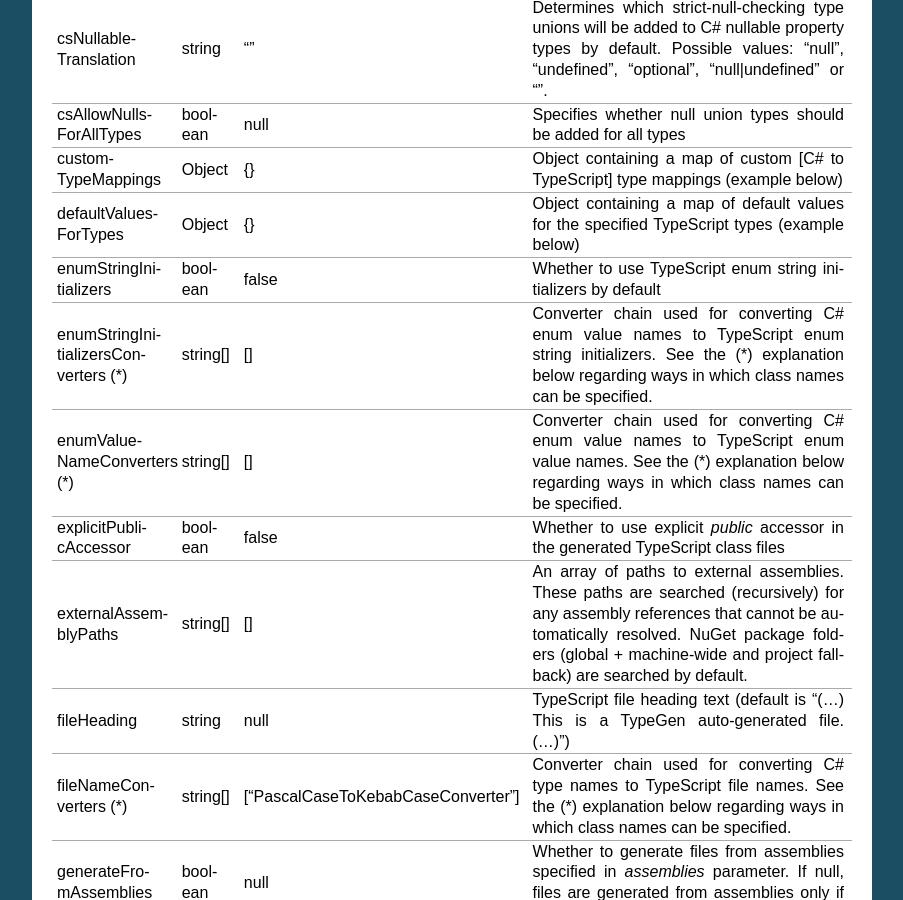
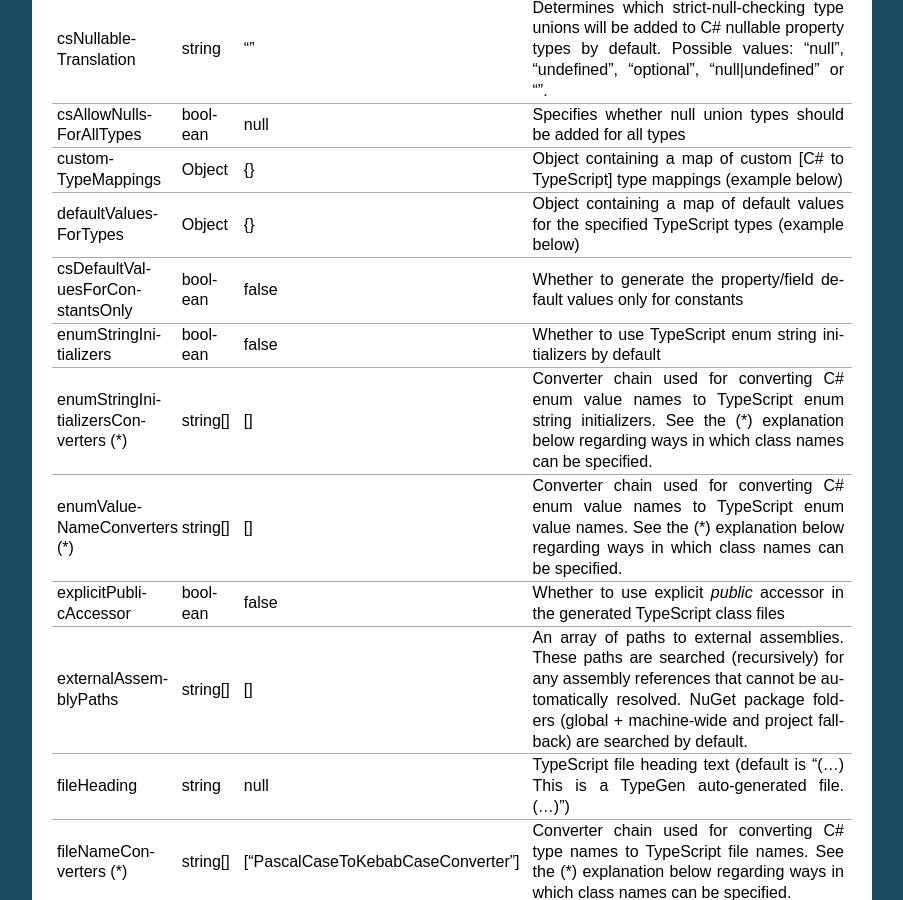
Before and after one commit to jburzynski/TypeGenDocs, a Sphinx documentation site: the page built from source/cli.rst, in a window 1280 px wide and 900 px high, scrolled down 1943 px. Shown: the whole window, without its empty margins (198-1101 px from the left). Built offline with Sphinx 7.4.7, drawn with Linux system fonts in a browser that asks for light colours.

Commit message:
added information about CsDefaultValuesForConstantsOnly

```diff
--- a/source/cli.rst
+++ b/source/cli.rst
@@ -90,6 +90,8 @@ customTypeMappings                     Object              {}
 
 defaultValuesForTypes                  Object              {}                                     Object containing a map of default values for the specified TypeScript types (example below)
 
+csDefaultValuesForConstantsOnly        boolean             false                                  Whether to generate the property/field default values only for constants
+
 enumStringInitializers                 boolean             false                                  Whether to use TypeScript enum string initializers by default
 
 enumStringInitializersConverters (*)   string[]            []                                     Converter chain used for converting C# enum value names to TypeScript enum string initializers. See the (*) explanation below regarding ways in which class names can be specified.
```
